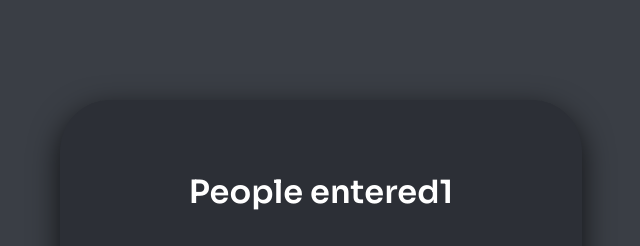
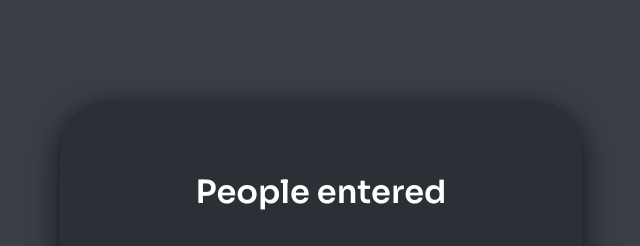
Before and after one commit to kameliashaharova/Passenger-Counter, a plain HTML site: page index.html in a window 1280 px wide. Shown: the top 246 px of the page, without its empty margins (319-959 px from the left). Drawn offline with Linux system fonts and the light colour scheme.

Commit message:
Update index.html

```diff
--- a/index.html
+++ b/index.html
@@ -7,7 +7,7 @@
     </head>
     <body>
         <div class = "counter">
-            <h1>People entered1</h1>
+            <h1>People entered</h1>
             <h2 id="count-el">0</h2>
             <button class="btn" id="increment-btn" onclick="increment()">INCREMENT</button>
             <button class="btn" id="save-btn" onclick="save()">SAVE</button>
```
